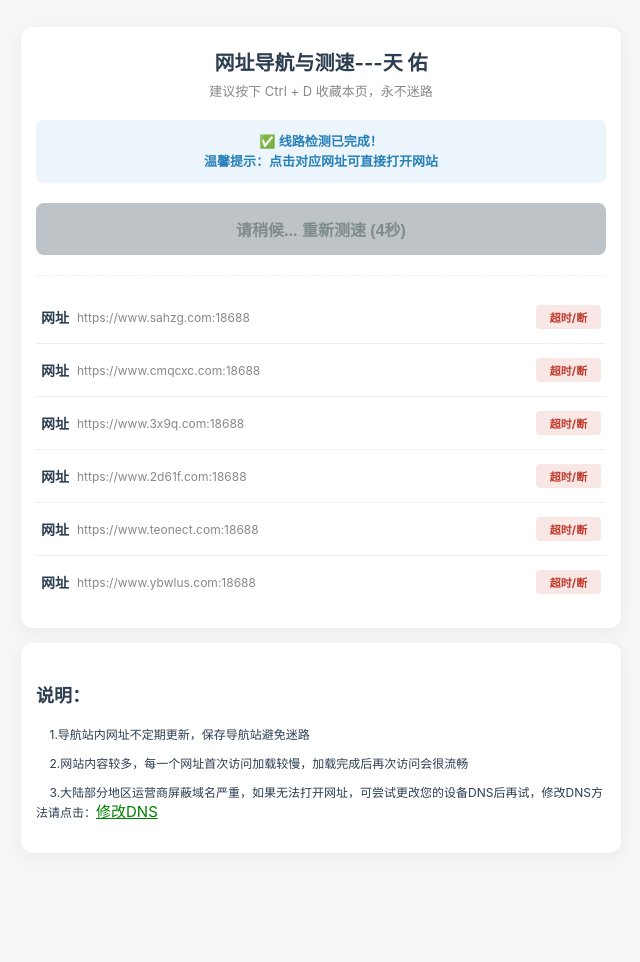
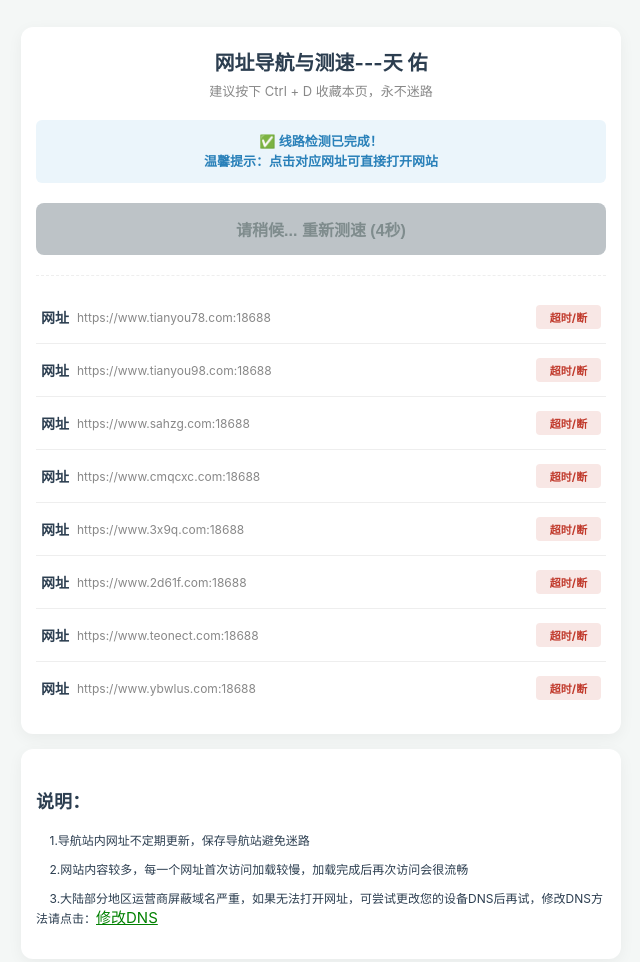
Before and after one commit to mynavigation/tynav, a plain HTML site: page index.html in a window 1280 px wide. Shown: the whole page, without its empty margins (319-959 px from the left). Before the commit the page ends 880 px from the top, so only its background shows below. Drawn offline with Linux system fonts and the light colour scheme; no server answers.

Commit message:
Refactor index.html with updated content and structure

```diff
--- a/index.html
+++ b/index.html
@@ -141,6 +141,8 @@
 <script>
     // 在这里自由修改和配置你的网址
     let sites = [
+		{ name: "网址", url: "https://www.tianyou78.com:18688" },
+		{ name: "网址", url: "https://www.tianyou98.com:18688" },
         { name: "网址", url: "https://www.sahzg.com:18688" },
 		{ name: "网址", url: "https://www.cmqcxc.com:18688" },
 		{ name: "网址", url: "https://www.3x9q.com:18688" },
```
